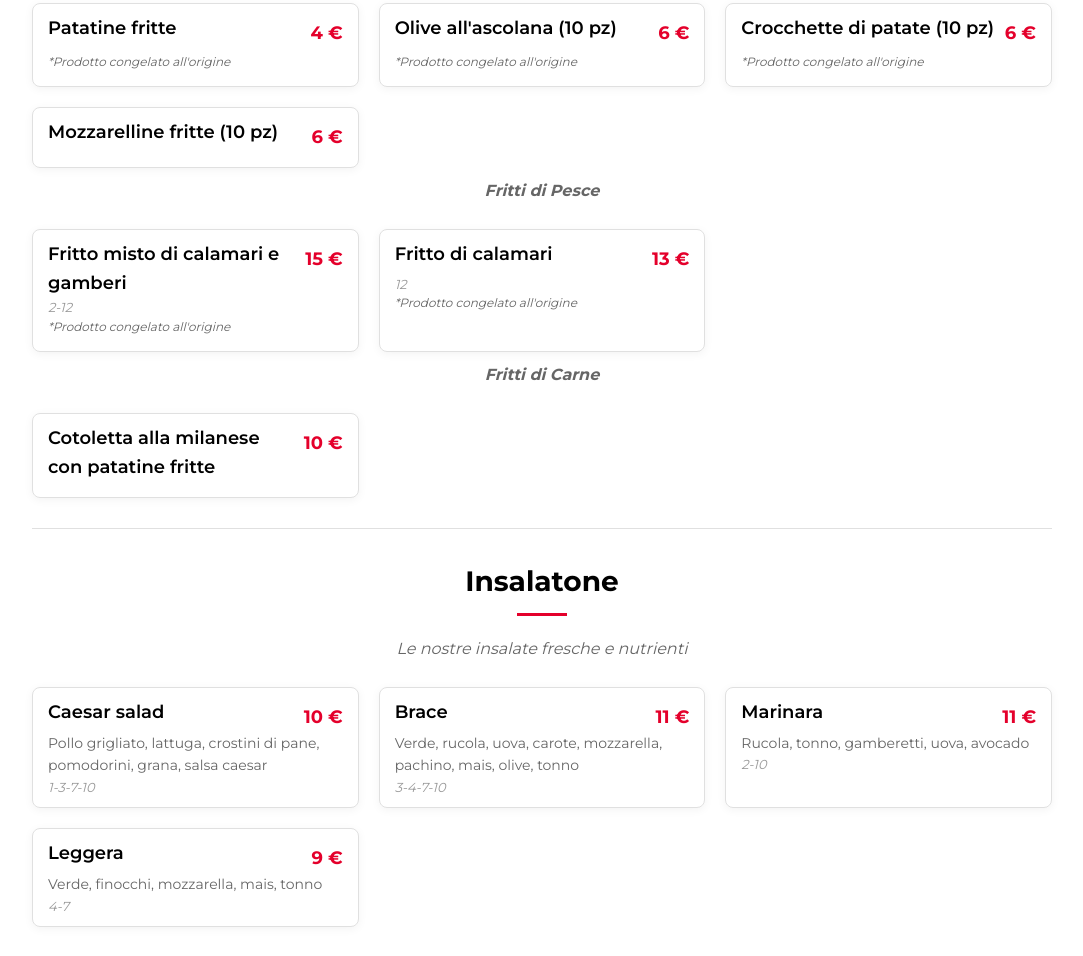
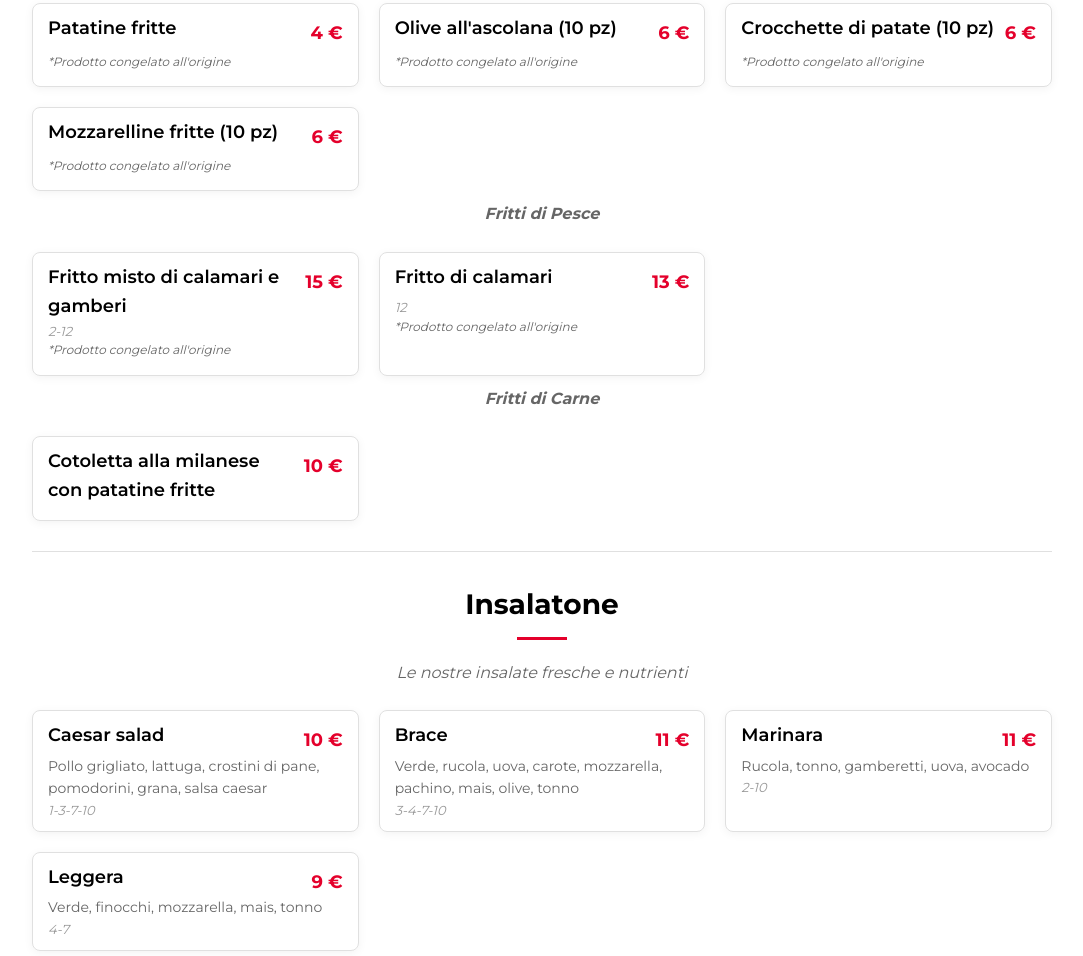
Before and after one commit to Nicolo44257/Brace-Bar-Men-, a plain HTML site: page index.html in a window 1280 px wide. Shown: the part 2792-3748 px from the top of the page, without its empty margins (98-1181 px from the left). Drawn offline with Linux system fonts and the light colour scheme.

Commit message:
Update index.html

```diff
--- a/index.html
+++ b/index.html
@@ -552,6 +552,7 @@
                     <h3 class="menu-item-title">Mozzarelline fritte (10 pz)</h3>
                     <span class="menu-item-price">6&nbsp;€</span>
                 </div>
+                <span class="prodotto-congelato">*Prodotto congelato all'origine</span>
             </div>
         </div>
     </div>
```
